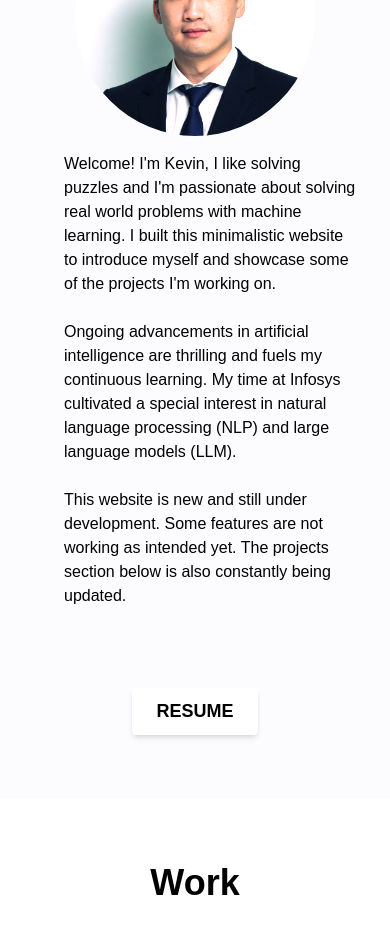
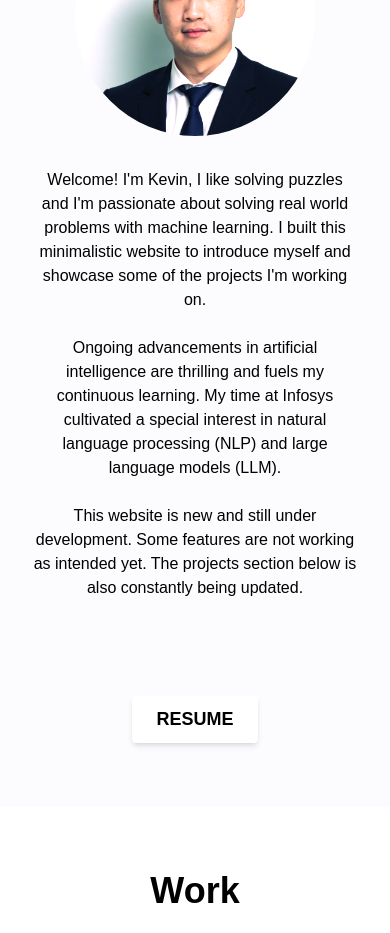
Before and after one commit to kevinkfkan/portfolio, a React (Vite) app: page / in a window 390 px wide. Shown: the part 1100-2033 px from the top of the page. Built offline with nearby package versions, Linux system fonts and the light colour scheme.

Commit message:
changed text alignment in about section

```diff
--- a/src/components/Profile.tsx
+++ b/src/components/Profile.tsx
@@ -9,7 +9,7 @@ const Profile = () => {
         <div className='flex flex-col md:flex-row items-center md:justify-evenly max-w-screen-lg w-full mx-16'>
             <img src={headshotImg} className='rounded-full object-cover object=top w-60 h-60 flex flex-shrink-0 filter brightness-125 saturation-200'>
             </img>
-            <div className='flex pl-16 py-4 pr-8 font-thin'>
+            <div className='flex px-8 py-8 text-center md:text-left md:pl-16 md:py-4 font-thin'>
                 Welcome! I'm Kevin, I like solving puzzles and I'm passionate about solving real world problems with machine learning. I built this minimalistic website to introduce myself and showcase some of the projects I'm working on.
                 <br/><br/>
                 Ongoing advancements in artificial intelligence are thrilling and fuels my continuous learning. My time at Infosys cultivated a special interest in natural language processing (NLP) and large language models (LLM).
```
